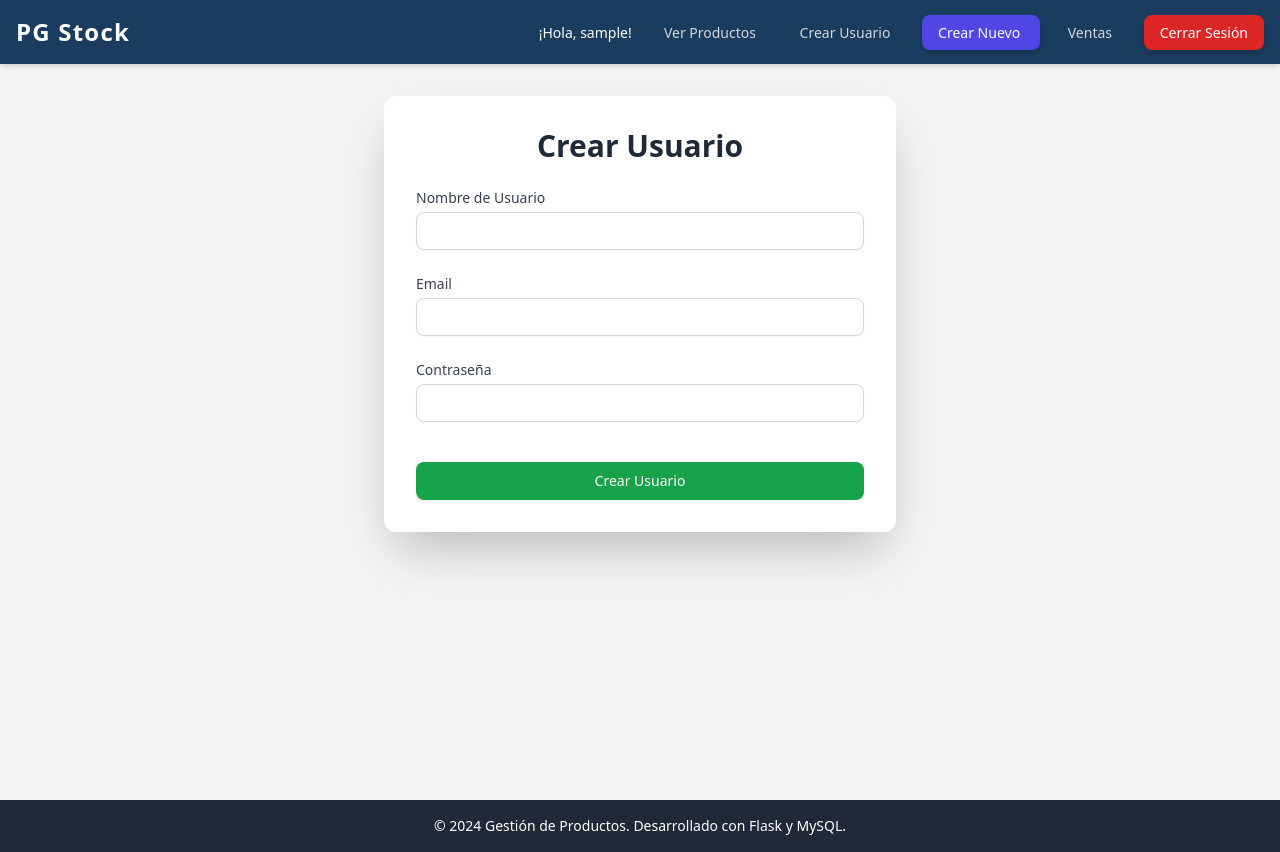
After one commit to MichBj/project, a Flask app: page /crear_usuario in a window 1280 px wide. The commit adds this page. Run offline with Flask 3, Linux system fonts and the light colour scheme; the visitor is signed in with stand-in values (Sample User, id 1); some libraries are stand-ins or nearby versions.

Commit message:
semana 16

```diff
--- a/app.py
+++ b/app.py
@@ -1,47 +1,93 @@
-from flask import Flask, render_template, request, redirect, url_for, flash
+from flask import Flask, render_template, request, redirect, url_for, flash, session
 import mysql.connector
 from mysql.connector import Error
+import os
+from datetime import date
+from werkzeug.security import generate_password_hash, check_password_hash
+from functools import wraps  # For login_required decorator
 
 app = Flask(__name__)
-# Usar una variable de entorno o una clave más segura en producción
-app.secret_key = 'tu_clave_secreta'
+app.secret_key = os.environ.get('SECRET_KEY', 'tu_clave_secreta')
 
-# Configuración de MySQL
 db_config = {
-    'host': 'localhost',
-    'user': 'root',  # Reemplaza con tu usuario de MySQL
-    'password': '1230',  # Reemplaza con tu contraseña de MySQL
-    'database': 'PG'  # Nombre de la base de datos
+    'host': os.environ.get('DB_HOST', 'localhost'),
+    'user': os.environ.get('DB_USER', 'root'),
+    'password': os.environ.get('DB_PASSWORD', '1230'),
+    'database': os.environ.get('DB_NAME', 'PG')
 }
 
-# Función para conectar a MySQL
 def get_db_connection():
     try:
-        # Usa el método get_db_connection() en todas las rutas para asegurar que la conexión se abre y se cierra correctamente
         connection = mysql.connector.connect(**db_config)
         return connection
     except Error as e:
         print(f"Error al conectar a MySQL: {e}")
-        # En caso de fallo en la conexión, se muestra el error en la terminal
         flash(f"Error de conexión a la base de datos: {e}", 'danger')
         return None
 
-# Ruta principal (Ahora muestra la nueva página de inicio)
+# Decorador para rutas protegidas
+def login_required(f):
+    @wraps(f)
+    def decorated_function(*args, **kwargs):
+        if 'user_id' not in session:
+            flash('Debes iniciar sesión para acceder a esta página.', 'danger')
+            return redirect(url_for('login'))
+        return f(*args, **kwargs)
+    return decorated_function
+
 @app.route('/')
 def index():
-    return render_template('index.html')
-# Crear Producto
+    if 'user_id' not in session:
+        return redirect(url_for('login'))
+    return render_template('index.html', username=session.get('username', ''))
+
+@app.route('/login', methods=['GET', 'POST'])
+def login():
+    if request.method == 'POST':
+        email = request.form['email']
+        password = request.form['password']
+
+        if not email or not password:
+            flash('Email y contraseña son obligatorios!', 'danger')
+            return render_template('login.html')
+
+        connection = get_db_connection()
+        if connection is None:
+            return render_template('login.html')
+
+        try:
+            with connection.cursor(dictionary=True) as cursor:
+                cursor.execute('SELECT id_usuario, nombre_usuario, password FROM usuarios WHERE email = %s', (email,))
+                user = cursor.fetchone()
+
+            if user and check_password_hash(user['password'], password):
+                session['user_id'] = user['id_usuario']
+                session['username'] = user['nombre_usuario']
+                flash(f'¡Bienvenido, {user["nombre_usuario"]}!', 'success')
+                return redirect(url_for('productos'))
+            else:
+                flash('Email o contraseña incorrectos.', 'danger')
+        except Error as e:
+            flash(f'Error al verificar usuario: {e}', 'danger')
+        finally:
+            connection.close()
+
+    return render_template('login.html')
+
+@app.route('/logout')
+def logout():
+    session.clear()
+    flash('Sesión cerrada exitosamente.', 'success')
+    return redirect(url_for('login'))
+
 @app.route('/crear', methods=['GET', 'POST'])
+@login_required
 def crear():
-    connection = None
-    cursor = None
-
     if request.method == 'POST':
         nombre = request.form['nombre']
         precio = request.form['precio']
         stock = request.form['stock']
 
-        # Validar campos vacíos
         if not nombre or not precio or not stock:
             flash('Todos los campos son obligatorios!', 'danger')
             return render_template('formulario.html', action='Crear', product=None)
@@ -57,11 +103,11 @@ def crear():
             if connection is None:
                 return redirect(url_for('productos'))
 
-            cursor = connection.cursor()
-            cursor.execute(
-                'INSERT INTO productos (nombre, precio, stock) VALUES (%s, %s, %s)',
-                (nombre, precio, stock)
-            )
+            with connection.cursor() as cursor:
+                cursor.execute(
+                    'INSERT INTO productos (nombre, precio, stock) VALUES (%s, %s, %s)',
+                    (nombre, precio, stock)
+                )
             connection.commit()
             flash('Producto creado exitosamente!', 'success')
             return redirect(url_for('productos'))
@@ -69,127 +115,141 @@ def crear():
         except ValueError:
             flash('El precio y el stock deben ser números válidos.', 'danger')
         except Error as e:
-            # Captura errores específicos de MySQL (duplicados, etc.)
             flash(f'Error al crear producto en DB: {e}', 'danger')
         except Exception as e:
-            # Captura cualquier otro error
             flash(f'Ocurrió un error inesperado: {e}', 'danger')
-
         finally:
-            # Asegura que el cursor y la conexión se cierren, incluso si hubo un error en la conexión/cursor
-            if cursor:
-                cursor.close()
-            if connection:
+            if 'connection' in locals() and connection:
                 connection.close()
 
-    # Si es GET o si hubo un error de validación/DB, muestra el formulario
     return render_template('formulario.html', action='Crear', product=None)
 
-# Leer Productos
 @app.route('/productos')
+@login_required
 def productos():
     connection = get_db_connection()
     if connection is None:
         return render_template('productos.html', productos=[])
 
-    cursor = connection.cursor(dictionary=True)
     try:
-        cursor.execute('SELECT * FROM productos')
-        productos = cursor.fetchall()
+        with connection.cursor(dictionary=True) as cursor:
+            cursor.execute('SELECT * FROM productos')
+            productos = cursor.fetchall()
         return render_template('productos.html', productos=productos)
     except Error as e:
         flash(f'Error al cargar productos: {e}', 'danger')
-        return render_template('productos.html', productos=[])
+        productos = []
     finally:
-        cursor.close()
-        connection.close()
+        if connection:
+            connection.close()
+    return render_template('productos.html', productos=productos)
 
-# Actualizar Producto
 @app.route('/editar/<int:id>', methods=['GET', 'POST'])
+@login_required
 def editar(id):
+    product = None
+    connection = None
+    cursor = None
+
+    if request.method == 'GET':
+        connection = get_db_connection()
+        if connection is None:
+            return redirect(url_for('productos'))
+
+        try:
+            with connection.cursor(dictionary=True) as cursor:
+                cursor.execute('SELECT * FROM productos WHERE id_producto = %s', (id,))
+                product = cursor.fetchone()
+            if not product:
+                flash('Producto no encontrado!', 'danger')
+                return redirect(url_for('productos'))
+        except Error as e:
+            flash(f'Error al buscar producto: {e}', 'danger')
+            return redirect(url_for('productos'))
+        finally:
+            if connection:
+                connection.close()
+        return render_template('formulario.html', action='Editar', product=product)
+
+    nombre = request.form['nombre']
+    precio = request.form['precio']
+    stock = request.form['stock']
+
+    if not nombre or not precio or not stock:
+        connection = get_db_connection()
+        if connection:
+            try:
+                with connection.cursor(dictionary=True) as cursor:
+                    cursor.execute('SELECT * FROM productos WHERE id_producto = %s', (id,))
+                    product = cursor.fetchone()
+            except Error:
+                pass
+            finally:
+                if connection:
+                    connection.close()
+        flash('Todos los campos son obligatorios!', 'danger')
+        return render_template('formulario.html', action='Editar', product=product)
+
+    try:
+        precio = float(precio)
+        stock = int(stock)
+        if precio < 0 or stock < 0:
+            flash('El precio y el stock no pueden ser negativos!', 'danger')
+            return render_template('formulario.html', action='Editar', product=product)
+
+        connection = get_db_connection()
+        if connection is None:
+            return redirect(url_for('productos'))
+
+        with connection.cursor() as cursor:
+            cursor.execute(
+                'UPDATE productos SET nombre = %s, precio = %s, stock = %s WHERE id_producto = %s',
+                (nombre, precio, stock, id)
+            )
+        connection.commit()
+        flash('Producto actualizado exitosamente!', 'success')
+        return redirect(url_for('productos'))
+
+    except ValueError:
+        flash('El precio y el stock deben ser números válidos.', 'danger')
+    except Error as e:
+        flash(f'Error al actualizar producto en DB: {e}', 'danger')
+    except Exception as e:
+        flash(f'Ocurrió un error inesperado: {e}', 'danger')
+    finally:
+        if connection:
+            connection.close()
+
+    connection = get_db_connection()
+    if connection:
+        try:
+            with connection.cursor(dictionary=True) as cursor:
+                cursor.execute('SELECT * FROM productos WHERE id_producto = %s', (id,))
+                product = cursor.fetchone()
+        finally:
+            connection.close()
+    return render_template('formulario.html', action='Editar', product=product)
+
+@app.route('/eliminar/<int:id>', methods=['GET', 'POST'])
+@login_required
+def eliminar(id):
+    product = None
     connection = get_db_connection()
     if connection is None:
         return redirect(url_for('productos'))
 
-    cursor = connection.cursor(dictionary=True)
-    product = None
     try:
-        cursor.execute('SELECT * FROM productos WHERE id_producto = %s', (id,))
-        product = cursor.fetchone()
-
-        if not product:
-            flash('Producto no encontrado!', 'danger')
-            return redirect(url_for('productos'))
-
-    except Error as e:
-        flash(f'Error al buscar producto: {e}', 'danger')
-        return redirect(url_for('productos'))
-    finally:
-        # La conexión se mantiene abierta para el POST o se cierra en el GET si hay error.
-        pass
-
-    if request.method == 'POST':
-        nombre = request.form['nombre']
-        precio = request.form['precio']
-        stock = request.form['stock']
-
-        if not nombre or not precio or not stock:
-            flash('Todos los campos son obligatorios!', 'danger')
-            return render_template('formulario.html', action='Editar', product=product)
-
-        try:
-            precio = float(precio)
-            stock = int(stock)
-            if precio < 0 or stock < 0:
-                flash('El precio y el stock no pueden ser negativos!', 'danger')
-                return render_template('formulario.html', action='Editar', product=product)
-
-            cursor.execute(
-                'UPDATE productos SET nombre = %s, precio = %s, stock = %s WHERE id_producto = %s',
-                (nombre, precio, stock, id)
-            )
-            connection.commit()
-            flash('Producto actualizado exitosamente!', 'success')
-            return redirect(url_for('productos'))
-
-        except ValueError:
-            flash('El precio y el stock deben ser números válidos.', 'danger')
-        except Error as e:
-            flash(f'Error al actualizar producto en DB: {e}', 'danger')
-        except Exception as e:
-            flash(f'Ocurrió un error inesperado: {e}', 'danger')
-
-        finally:
-            if cursor:
-                cursor.close()
-            if connection:
-                connection.close()
-
-    # Cierre de conexión para el método GET exitoso
-    cursor.close()
-    connection.close()
-    return render_template('formulario.html', action='Editar', product=product)
-
-# Eliminar Producto
-@app.route('/eliminar/<int:id>', methods=['GET', 'POST'])
-def eliminar(id):
-    connection = get_db_connection()
-    if connection is None:
-        return redirect(url_for('productos'))
-
-    cursor = connection.cursor(dictionary=True)
-    product = None
-    try:
-        cursor.execute('SELECT * FROM productos WHERE id_producto = %s', (id,))
-        product = cursor.fetchone()
+        with connection.cursor(dictionary=True) as cursor:
+            cursor.execute('SELECT * FROM productos WHERE id_producto = %s', (id,))
+            product = cursor.fetchone()
 
         if not product:
             flash('Producto no encontrado!', 'danger')
             return redirect(url_for('productos'))
 
         if request.method == 'POST':
-            # Solo se ejecuta DELETE si el método es POST (confirmación)
-            cursor.execute('DELETE FROM productos WHERE id_producto = %s', (id,))
+            with connection.cursor() as cursor:
+                cursor.execute('DELETE FROM productos WHERE id_producto = %s', (id,))
             connection.commit()
             flash('Producto eliminado exitosamente!', 'success')
             return redirect(url_for('productos'))
@@ -198,17 +258,146 @@ def eliminar(id):
         flash(f'Error al operar en DB: {e}', 'danger')
     except Exception as e:
         flash(f'Ocurrió un error inesperado: {e}', 'danger')
-
     finally:
-        # Cierre de conexión después del POST o GET
-        if cursor:
-            cursor.close()
         if connection:
             connection.close()
 
-    # Si es GET (para mostrar el formulario de confirmación de eliminación)
     return render_template('formulario.html', action='Eliminar', product=product)
 
+@app.route('/crear_usuario', methods=['GET', 'POST'])
+@login_required  # Restringido solo para usuarios logueados
+def crear_usuario():
+    if request.method == 'POST':
+        nombre_usuario = request.form['nombre_usuario']
+        email = request.form['email']
+        password = request.form['password']
+
+        if not nombre_usuario or not email or not password:
+            flash('Todos los campos son obligatorios!', 'danger')
+            return render_template('crear_usuario.html', user=None)
+
+        if len(password) < 6:
+            flash('La contraseña debe tener al menos 6 caracteres.', 'danger')
+            return render_template('crear_usuario.html', user=None)
+
+        try:
+            hashed_password = generate_password_hash(password)
+            connection = get_db_connection()
+            if connection is None:
+                return redirect(url_for('productos'))
+
+            with connection.cursor() as cursor:
+                cursor.execute(
+                    'INSERT INTO usuarios (nombre_usuario, email, password) VALUES (%s, %s, %s)',
+                    (nombre_usuario, email, hashed_password)
+                )
+            connection.commit()
+            flash('Usuario creado exitosamente!', 'success')
+            return redirect(url_for('productos'))
+
+        except mysql.connector.IntegrityError as e:
+            if 'Duplicate entry' in str(e):
+                flash('El email ya está registrado.', 'danger')
+            else:
+                flash(f'Error al crear usuario: {e}', 'danger')
+        except Error as e:
+            flash(f'Error en DB: {e}', 'danger')
+        except Exception as e:
+            flash(f'Ocurrió un error inesperado: {e}', 'danger')
+        finally:
+            if 'connection' in locals() and connection:
+                connection.close()
+
+    return render_template('crear_usuario.html', user=None)
+
+@app.route('/ventas')
+@login_required
+def ventas():
+    connection = get_db_connection()
+    if connection is None:
+        return render_template('ventas.html', ventas=[])
+
+    try:
+        with connection.cursor(dictionary=True) as cursor:
+            cursor.execute("""
+                SELECT v.id_venta, v.cantidad, v.fecha, v.total, p.nombre as producto_nombre, p.precio
+                FROM ventas v JOIN productos p ON v.id_producto = p.id_producto
+                ORDER BY v.fecha DESC
+            """)
+            ventas = cursor.fetchall()
+        return render_template('ventas.html', ventas=ventas)
+    except Error as e:
+        flash(f'Error al cargar ventas: {e}', 'danger')
+        ventas = []
+    finally:
+        if connection:
+            connection.close()
+    return render_template('ventas.html', ventas=ventas)
+
+@app.route('/venta', methods=['GET', 'POST'])
+@login_required
+def venta():
+    productos = []
+    connection = get_db_connection()
+    if connection:
+        try:
+            with connection.cursor(dictionary=True) as cursor:
+                cursor.execute('SELECT id_producto, nombre, precio, stock FROM productos WHERE stock > 0')
+                productos = cursor.fetchall()
+        except Error as e:
+            flash(f'Error al cargar productos: {e}', 'danger')
+        finally:
+            connection.close()
+
+    if request.method == 'POST':
+        id_producto = int(request.form['id_producto'])
+        cantidad = int(request.form['cantidad'])
+
+        if cantidad <= 0:
+            flash('La cantidad debe ser mayor a 0.', 'danger')
+            return render_template('venta.html', productos=productos)
+
+        try:
+            connection = get_db_connection()
+            if connection is None:
+                return redirect(url_for('ventas'))
+
+            with connection.cursor(dictionary=True) as cursor:
+                cursor.execute('SELECT precio, stock FROM productos WHERE id_producto = %s', (id_producto,))
+                product = cursor.fetchone()
+                if not product or product['stock'] < cantidad:
+                    flash('Producto no encontrado o stock insuficiente.', 'danger')
+                    return redirect(url_for('ventas'))
+
+                total = product['precio'] * cantidad
+                fecha = date.today()
+
+                cursor.execute(
+                    'INSERT INTO ventas (id_producto, cantidad, fecha, total) VALUES (%s, %s, %s, %s)',
+                    (id_producto, cantidad, fecha, total)
+                )
+
+                new_stock = product['stock'] - cantidad
+                cursor.execute(
+                    'UPDATE productos SET stock = %s WHERE id_producto = %s',
+                    (new_stock, id_producto)
+                )
+
+            connection.commit()
+            flash(f'Venta registrada exitosamente! Total: ${total:.2f}', 'success')
+            return redirect(url_for('ventas'))
+
+        except ValueError:
+            flash('Datos inválidos.', 'danger')
+        except Error as e:
+            flash(f'Error al registrar venta: {e}', 'danger')
+        except Exception as e:
+            flash(f'Ocurrió un error inesperado: {e}', 'danger')
+        finally:
+            if connection:
+                connection.close()
+
+    return render_template('venta.html', productos=productos)
+
 if __name__ == '__main__':
-    # Nota: Si usas la terminal integrada de VS Code, usa host='0.0.0.0' para acceder desde el navegador.
     app.run(debug=True, host='0.0.0.0')
--- a/static/css/styles.css
+++ b/static/css/styles.css
@@ -24,3 +24,12 @@
         height: auto; /* Mantiene proporción en móviles */
     }
 }
+
+/* Estilos adicionales para consistencia en la app */
+body {
+    font-family: 'Inter', sans-serif; /* Fuente moderna si Tailwind no la carga */
+}
+
+.table-hover tr:hover {
+    background-color: #f9fafb;
+}
--- a/templates/base.html
+++ b/templates/base.html
@@ -44,14 +44,30 @@
                 PG Stock
             </a>
             <div class="space-x-4">
-                <!-- Enlace de 'Ver Productos' -->
+                {% if 'user_id' in session %}
+                    <!-- Logueado: Muestra enlaces principales y logout -->
+                    <span class="text-white text-sm">¡Hola, {{ session.username }}!</span>
                     <a href="{{ url_for('productos') }}" class="text-gray-300 hover:text-white px-3 py-2 rounded-lg text-sm font-medium transition duration-300">
                         Ver Productos
                     </a>
-                <!-- Enlace de 'Crear Nuevo' -->
+                    <a href="{{ url_for('crear_usuario') }}" class="text-gray-300 hover:text-white px-3 py-2 rounded-lg text-sm font-medium transition duration-300">
+                        Crear Usuario
+                    </a>
                     <a href="{{ url_for('crear') }}" class="bg-indigo-600 text-white px-4 py-2 rounded-lg text-sm font-medium hover:bg-indigo-700 transition duration-300 shadow-md">
                         Crear Nuevo
                     </a>
+                    <a href="{{ url_for('ventas') }}" class="text-gray-300 hover:text-white px-3 py-2 rounded-lg text-sm font-medium transition duration-300">
+                        Ventas
+                    </a>
+                    <a href="{{ url_for('logout') }}" class="bg-red-600 text-white px-4 py-2 rounded-lg text-sm font-medium hover:bg-red-700 transition duration-300 shadow-md">
+                        Cerrar Sesión
+                    </a>
+                {% else %}
+                    <!-- No logueado: Solo login -->
+                    <a href="{{ url_for('login') }}" class="bg-indigo-600 text-white px-4 py-2 rounded-lg text-sm font-medium hover:bg-indigo-700 transition duration-300 shadow-md">
+                        Iniciar Sesión
+                    </a>
+                {% endif %}
             </div>
         </div>
     </nav>
--- /dev/null
+++ b/templates/crear_usuario.html
@@ -0,0 +1,31 @@
+{% extends 'base.html' %}
+
+{% block content %}
+<div class="max-w-lg mx-auto bg-white p-8 rounded-xl shadow-2xl">
+    <h1 class="text-3xl font-bold text-gray-800 mb-6 text-center">Crear Usuario</h1>
+    <form method="POST" class="space-y-6">
+        <div>
+            <label for="nombre_usuario" class="block text-sm font-medium text-gray-700 mb-1">Nombre de Usuario</label>
+            <input type="text" name="nombre_usuario" id="nombre_usuario" required
+                   value="{{ user.nombre_usuario if user else '' }}"
+                   class="mt-1 block w-full px-4 py-2 border border-gray-300 rounded-lg shadow-sm focus:outline-none focus:ring-indigo-500 focus:border-indigo-500 sm:text-sm">
+        </div>
+        <div>
+            <label for="email" class="block text-sm font-medium text-gray-700 mb-1">Email</label>
+            <input type="email" name="email" id="email" required
+                   value="{{ user.email if user else '' }}"
+                   class="mt-1 block w-full px-4 py-2 border border-gray-300 rounded-lg shadow-sm focus:outline-none focus:ring-indigo-500 focus:border-indigo-500 sm:text-sm">
+        </div>
+        <div>
+            <label for="password" class="block text-sm font-medium text-gray-700 mb-1">Contraseña</label>
+            <input type="password" name="password" id="password" required minlength="6"
+                   class="mt-1 block w-full px-4 py-2 border border-gray-300 rounded-lg shadow-sm focus:outline-none focus:ring-indigo-500 focus:border-indigo-500 sm:text-sm">
+        </div>
+        <div class="flex justify-end space-x-4 pt-4">
+            <button type="submit" class="w-full py-2 px-4 border border-transparent rounded-lg shadow-sm text-sm font-medium text-white bg-green-600 hover:bg-green-700 focus:ring-green-500 focus:outline-none focus:ring-2 focus:ring-offset-2 transition duration-150">
+                Crear Usuario
+            </button>
+        </div>
+    </form>
+</div>
+{% endblock %}
--- a/templates/index.html
+++ b/templates/index.html
@@ -5,7 +5,7 @@
     <svg class="w-16 h-16 text-indigo-600 mb-4" xmlns="http://www.w3.org/2000/svg" fill="none" viewBox="0 0 24 24" stroke="currentColor">
         <path stroke-linecap="round" stroke-linejoin="round" stroke-width="2" d="M3 10h18M3 14h18m-9-4v8m-7 0h14a2 2 0 002-2V8a2 2 0 00-2-2H5a2 2 0 00-2 2v8a2 2 0 002 2z" />
     </svg>
-    <h2 class="text-5xl font-extrabold text-gray-900 mb-4">Bienvenido a PG Stock</h2>
+    <h2 class="text-5xl font-extrabold text-gray-900 mb-4">¡Bienvenido a PG Stock, {{ username }}!</h2>
     <p class="text-xl text-gray-600 mb-8 max-w-xl">
         Tu sistema de gestión de inventario, potenciado por Flask y MySQL.
     </p>
```
Also changed, not shown: templates/login.html (added, +27 -0 lines), templates/venta.html (added, +28 -0 lines), templates/ventas.html (added, +43 -0 lines), templates/formulario.html (line endings or trailing spaces), templates/productos.html (line endings or trailing spaces). Lines whose indentation alone changed are shown as unchanged.
